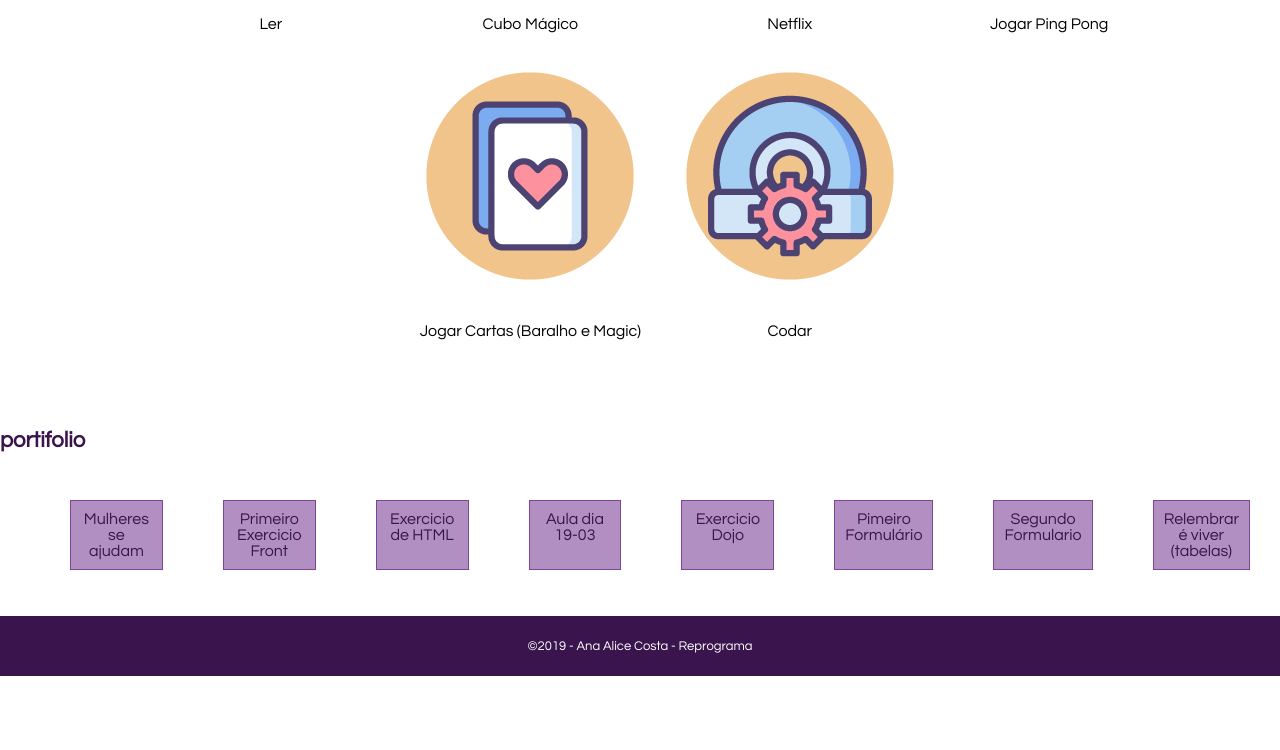
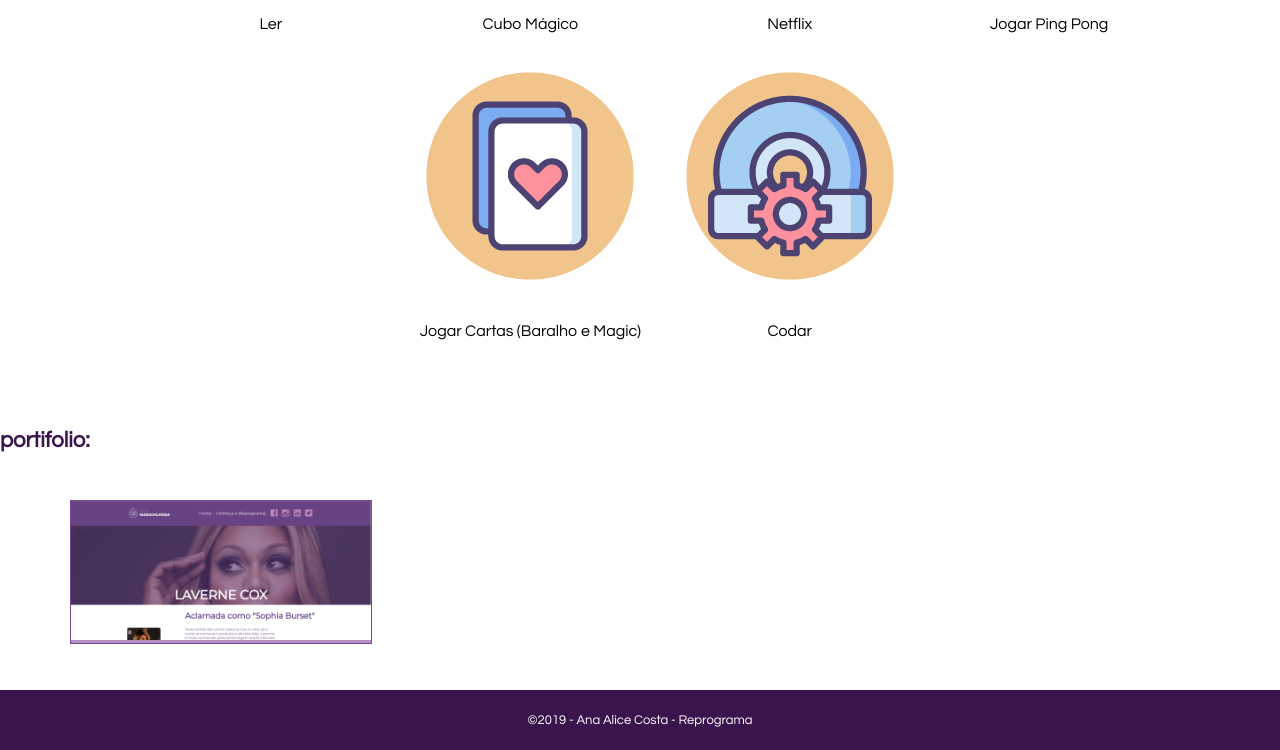
Before and after one commit to AnaAliceCosta/anaalicecosta.github.io, a plain HTML site: page index.html in a window 1280 px wide. Shown: the part 1061-1811 px from the top of the page. Before the commit the page ends 1737 px from the top, so only its background shows below. Drawn offline with Linux system fonts and the light colour scheme.

Commit message:
alterando o portifolio

```diff
--- a/index.html
+++ b/index.html
@@ -116,32 +116,14 @@
             </div>
         </section>
         <section>
-            <h2>portifolio</h2>
+            <h2>portifolio:</h2>
             <ul class="lista-sites">
-                <li class="sites-anteriores">
-                    <a href="maravilhosas/index.html">Mulheres se ajudam</a>
+                <li class="imagem-sites">
+                    <a href="laverne-cox/index.html">
+                        <img src="imagem/site-laverne.png" alt="site Laverne Cox">
+                    </a>
                 </li>
-                <li class="sites-anteriores">
-                    <a href="exercicioFront1/index.html">Primeiro Exercicio Front</a>
-                </li>
-                <li class="sites-anteriores">
-                    <a href="html1/index.html">Exercicio de HTML</a>
-                </li>
-                <li class="sites-anteriores">
-                    <a href="19-03/index.html">Aula dia 19-03</a>
-                </li>
-                <li class="sites-anteriores">
-                    <a href="dojo">Exercicio Dojo</a>
-                </li>
-                <li class="sites-anteriores">
-                    <a href="formulario/index.html">Pimeiro Formulário</a>
-                </li>
-                <li class="sites-anteriores">
-                    <a href="formulario2/index.html">Segundo Formulario</a>
-                </li>
-                <li class="sites-anteriores">
-                    <a href="tabelas/index.html">Relembrar é viver (tabelas)</a>
-                </li>
+
             </ul>
         </section>
         <footer>
--- a/main.css
+++ b/main.css
@@ -123,16 +123,20 @@ footer p {
 }
 .lista-sites{
     display:flex;
+    flex-wrap:wrap;
 }
-.sites-anteriores{
+.imagem-sites{
     text-decoration: none;
     text-align: center;
-    width: 100px;
+    width: 300px;
     list-style-type: none;
     background-color:rgba(126, 69, 154,60%);
     border: 1px solid rgb(126, 69, 154);
-    padding: 10px;
+    padding: 0px;
     margin: 30px;
     color: #fff;
 }
+.imagem-sites img{
+    width:100%;
+}
 /* final do estilo footer */
```
Also changed, not shown: imagem/site-laverne.png (added).
